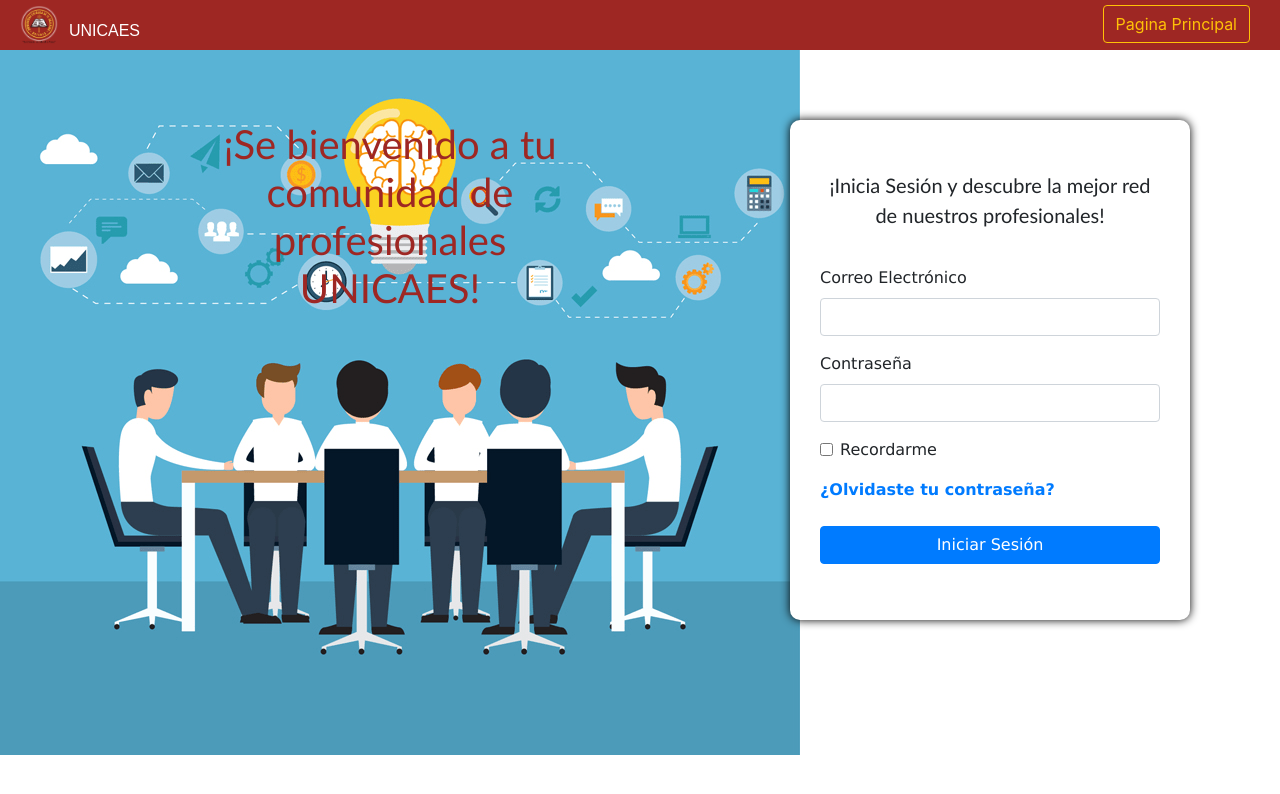
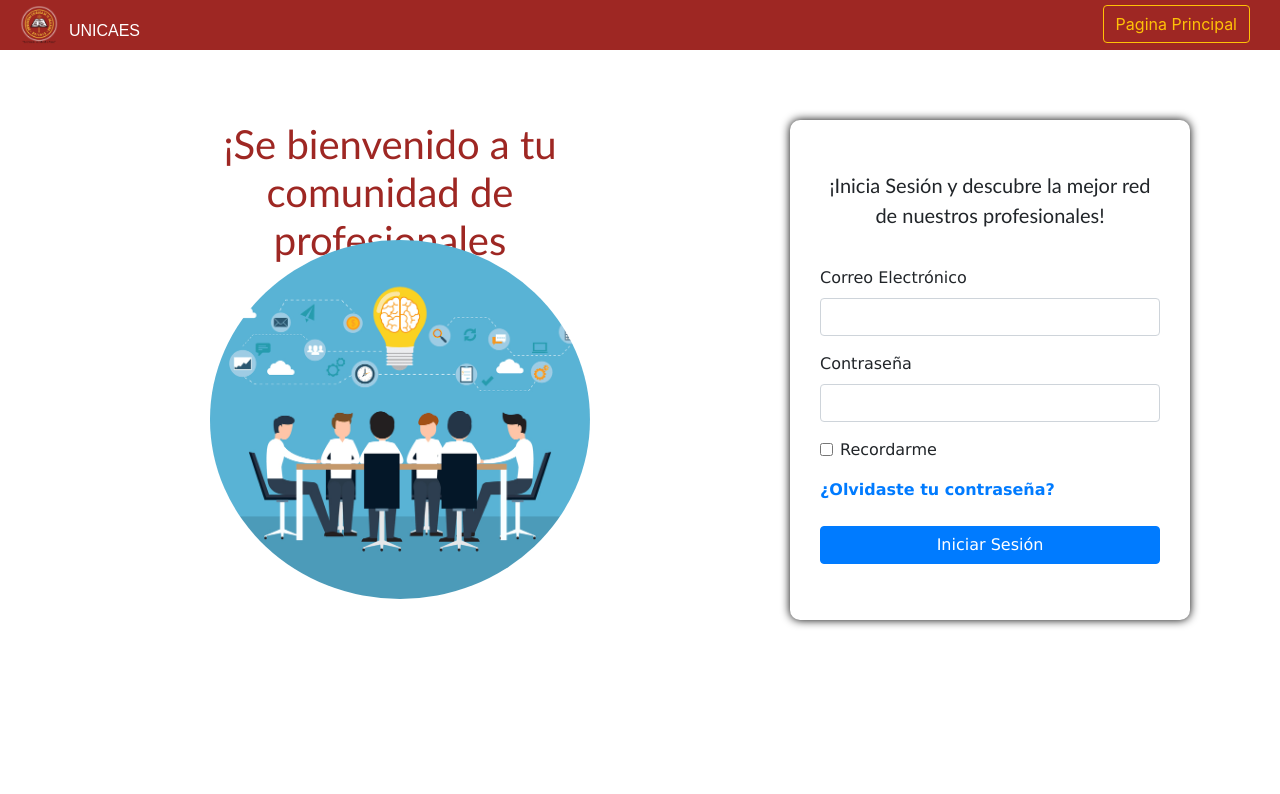
Before and after one commit to ikkiwar/Sistema-de-seguimiento-de-alumnos-egresados-UNICAES, a React (Create React App) app in the folder unicaes/: page /Login in a window 1280 px wide. Shown: the top 794 px of the page. Built offline with nearby package versions, Linux system fonts and the light colour scheme.

Commit message:
Update: Se adapto el componente Imagen

```diff
--- a/unicaes/src/Pages/Login.js
+++ b/unicaes/src/Pages/Login.js
@@ -19,7 +19,7 @@
                     <h1>¡Se bienvenido a tu comunidad de profesionales UNICAES!</h1>
                 </div>
 
-                <Imagenes imagen={Equipo} />
+                <Imagenes imagen={Equipo} clases="Imagenes"/>
 
 
             </div>
```
